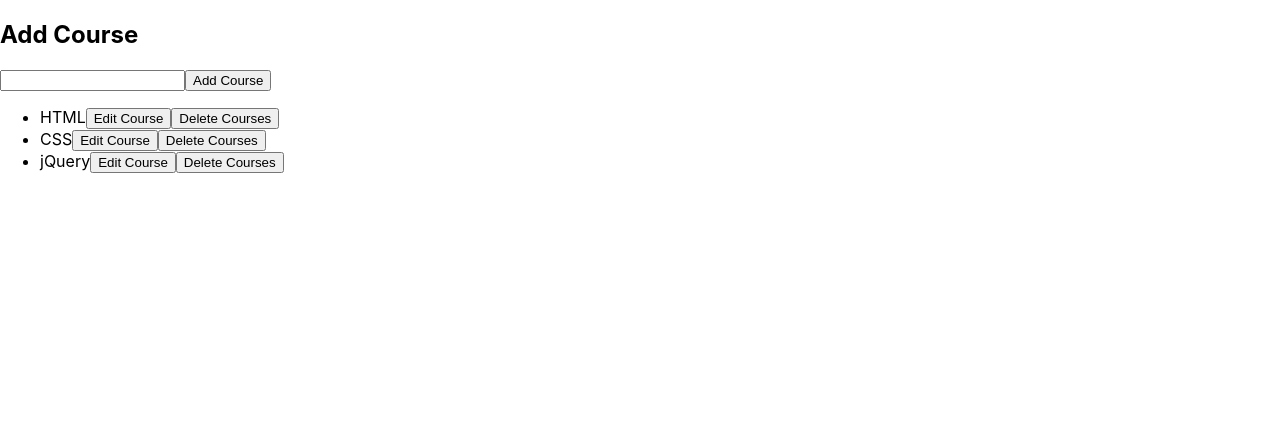
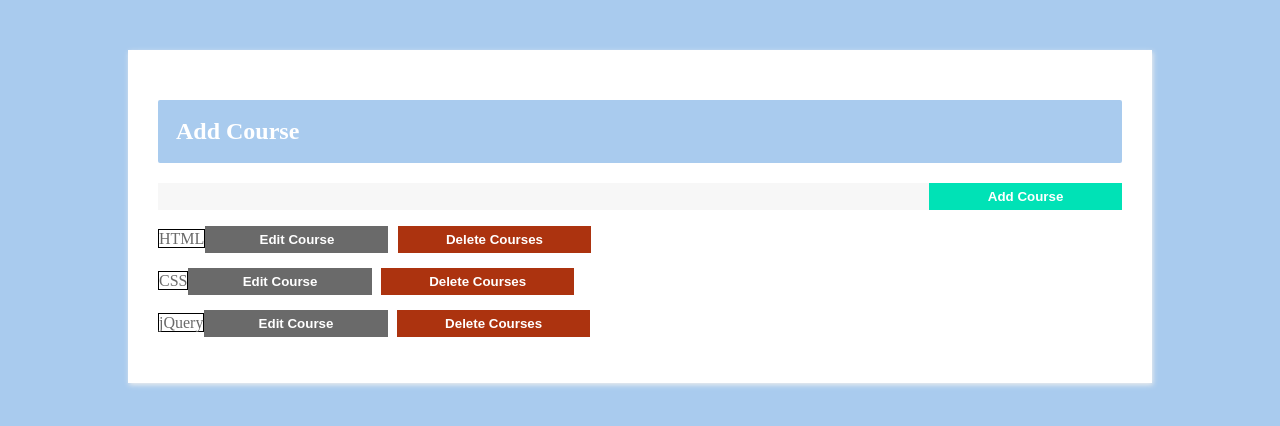
Before and after one commit to MansourMoukdad88/ReactCrud, a React (Create React App) app in the folder crud-app/: page / in a window 1280 px wide. Shown: the top 426 px of the page. Built offline with nearby package versions, Linux system fonts and the light colour scheme.

Commit message:
[add] Styling

```diff
--- a/crud-app/src/App.js
+++ b/crud-app/src/App.js
@@ -65,7 +65,7 @@ class App extends Component{
     })
     return (
       <section className="App">
-        <h1>Add Course</h1>
+        <h2>Add Course</h2>
           <CourseForm current={this.state.current} update={this.updateCourse} add={this.addCourse} />
         <ul>{courseList}</ul>
       </section>
--- a/crud-app/src/index.css
+++ b/crud-app/src/index.css
@@ -1,13 +1,69 @@
+* {
+  box-sizing: border-box;
+}
 body {
+  background: #a9cbee;
   margin: 0;
-  font-family: -apple-system, BlinkMacSystemFont, "Segoe UI", "Roboto", "Oxygen",
-    "Ubuntu", "Cantarell", "Fira Sans", "Droid Sans", "Helvetica Neue",
-    sans-serif;
-  -webkit-font-smoothing: antialiased;
-  -moz-osx-font-smoothing: grayscale;
 }
+h2 {
+  background: #a9cbee;
+  padding: 18px;
+  color: #fff;
+  border-radius: 2px
+}
+.App {
+  padding: 30px;
+  background: #fff;
+  width: 80%;
+  margin: 50px auto;
+  box-shadow: 1px 2px 5px #eee;
+}
+input {
+  width: 80%;
+  border: 0;
+  padding: 6px 10px;
+  background: #f7f7f7;
+}
+button {
+  width: 20%;
+  border: 0;
+  padding: 6px 0;
+  margin: 0;
+  outline: 0;
+  color: #fff;
+  font-weight: bold;
+  cursor: pointer;
+  background: #00E2B6;
+}
+ul {
+  list-style: none;
+  padding: 0;
+}
+li {
+  margin: 15px 0;
+}
+ li span {
+  /* display: inline block; */
+  width: 60%;
+  color: #6a6a6a;
+  border: 1px solid black;
 
-code {
-  font-family: source-code-pro, Menlo, Monaco, Consolas, "Courier New",
-    monospace;
 }
+/* span .details{
+  width: 60%;
+  color: #6a6a6a;
+  border: 1px solid black;
+} */
+li > button:first-of-type {
+  background:#6a6a6a;
+  color: #fff;
+  margin-right: 1%;
+  width:19%;
+}
+li > button:last-of-type {
+  background:#AC330F;
+  color: #fff;
+}
+ul > form {
+  margin: 15px 0;
+}
```
Also changed, not shown: crud-app/src/components/CourseList.js (+4 -4 lines).
